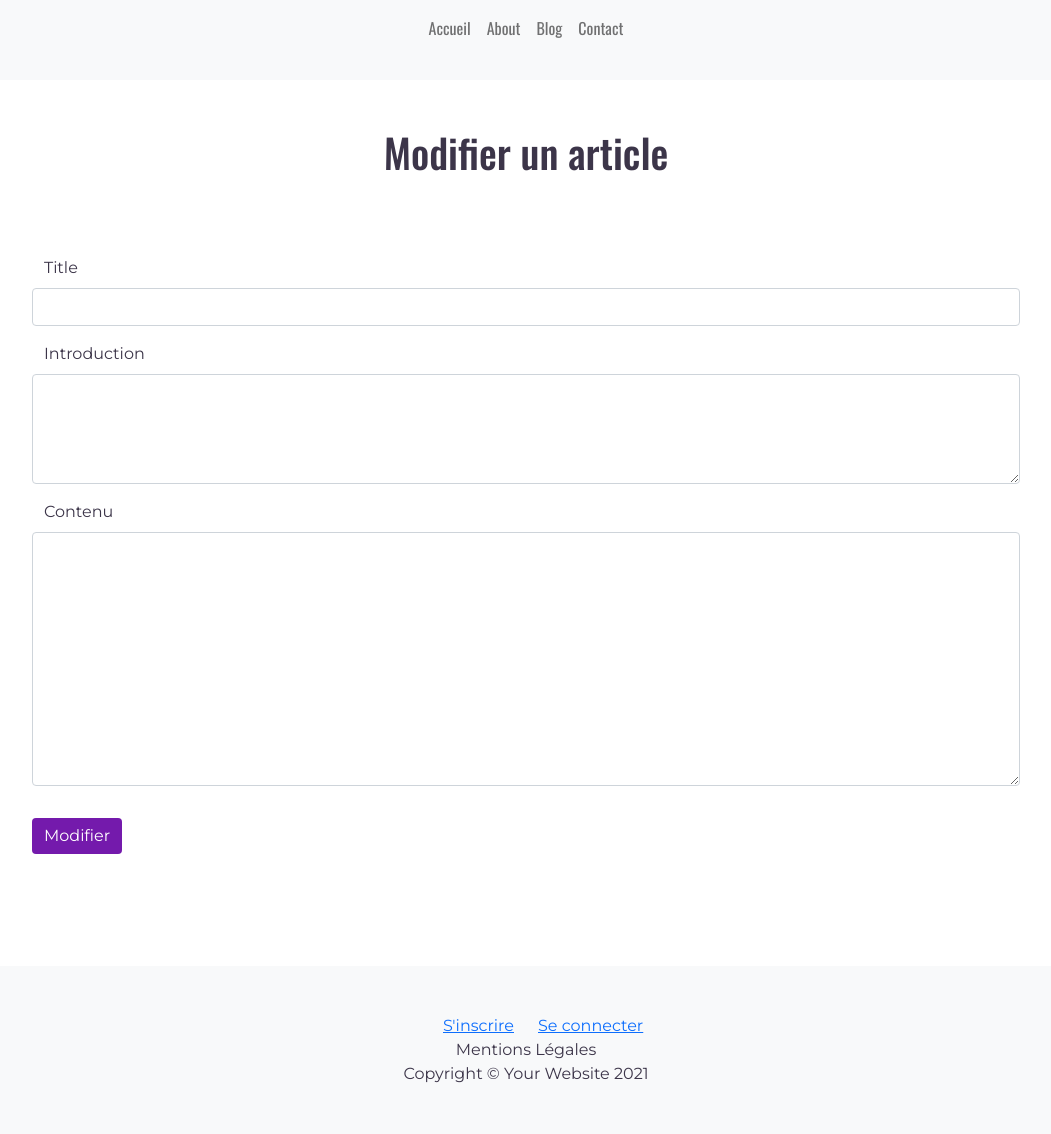
After one commit to CharB-22/OC-blog-professionnel, a PHP site: template App/View/AdminUpdatePostView.php in a window 1280 px wide. The commit adds this page. Shown: the whole page, without its empty margins (114-1165 px from the left). Run offline with PHP 8.4, Linux system fonts and the light colour scheme; the template is opened without the code that fills it, so the values that code supplies are empty.

Commit message:
Create the UpdatePost journey

```diff
--- a/App/View/AdminPostListView.php
+++ b/App/View/AdminPostListView.php
@@ -15,8 +15,8 @@
             <p class="card-text"><?= htmlspecialchars($post->getExcerpt());?></p>
             <div class="d-flex flex-column flex-md-row">
                 <!-- To update with the correct route-->
-                <a href="index.php?route=post&id=<?= htmlspecialchars($post->getId());?>" class="btn btn-primary m-3">Modifier l'article</a>
-                <a href="index.php?route=post&id=<?= htmlspecialchars($post->getId());?>" class="btn btn-primary m-3">Supprimer l'article</a>
+                <a href="index.php?route=adminUpdatePost&id=<?= htmlspecialchars($post->getId());?>" class="btn btn-primary m-3">Modifier l'article</a>
+                <a href="index.php?route=adminUpdatePost&id=<?= htmlspecialchars($post->getId());?>" class="btn btn-primary m-3">Supprimer l'article</a>
             </div>
         </div>
     </div>
--- /dev/null
+++ b/App/View/AdminUpdatePostView.php
@@ -0,0 +1,25 @@
+<?php $this->title = "Modifier le post" ?>
+
+<h1 class="text-center mb-3">Modifier un article</h1>
+
+<div>
+    <form method="post" action="index.php?route=adminUpdatePost&id=<?= htmlspecialchars($postToUpdate->getId());?>" class="p-md-5 p-xs-3">
+        <div class="row m-3">
+            <label for="title" class="form-label">Title</label>
+            <input type="text" class="form-control" id="title" name="title" value="<?= htmlspecialchars($postToUpdate->getTitle());?>" aria-describedby="postTitle">
+        </div>
+        <div class="row m-3">
+            <label for="excerpt" class="form-label">Introduction</label>
+            <textarea class="form-control" id="excerpt" name="excerpt" rows="4" cols="50" aria-describedby="postExcerpt">
+                <?= htmlspecialchars($postToUpdate->getExcerpt());?>
+            </textarea>
+        </div>
+        <div class="row m-3">
+            <label for="content" class="form-label">Contenu</label>
+            <textarea class="form-control" id="content" name="content" rows="10" cols="50" aria-describedby="Content">
+                <?= htmlspecialchars($postToUpdate->getContent());?>
+            </textarea>
+        </div>
+        <button type="submit" name="updatePost" class="btn btn-primary m-3">Modifier</button>
+    </form>
+</div>
--- a/config/Router.php
+++ b/config/Router.php
@@ -41,6 +41,9 @@
                     case 'adminCreatePost':
                         $this->backendController->getAdminCreatePost();
                         break;
+                    case 'adminUpdatePost':
+                        $this->backendController->getAdminUpdatePost($_GET['id']);
+                        break;
                     default:
                         $this->frontendController->getHome();
                         break;
```
Also changed, not shown: App/Controller/BackendController.php (+27 -0 lines), App/Model/PostManager.php (+24 -0 lines).
